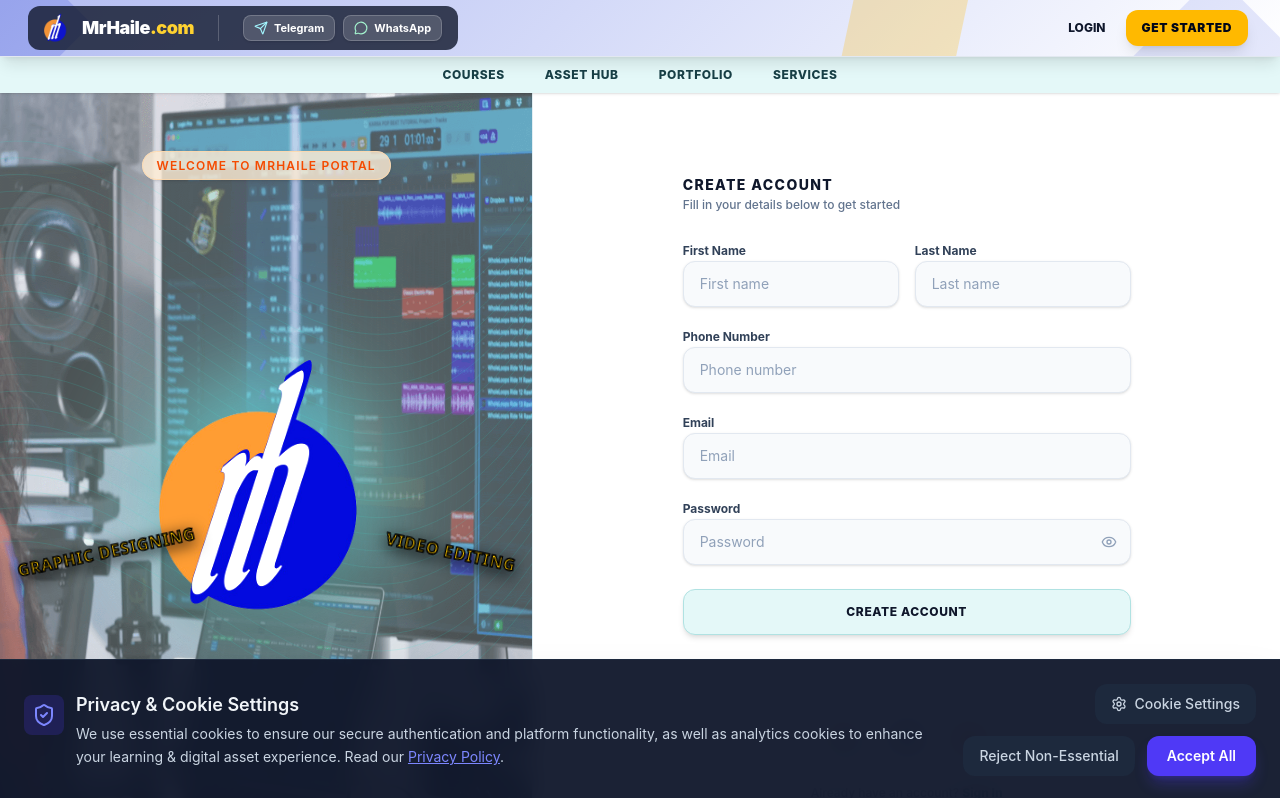
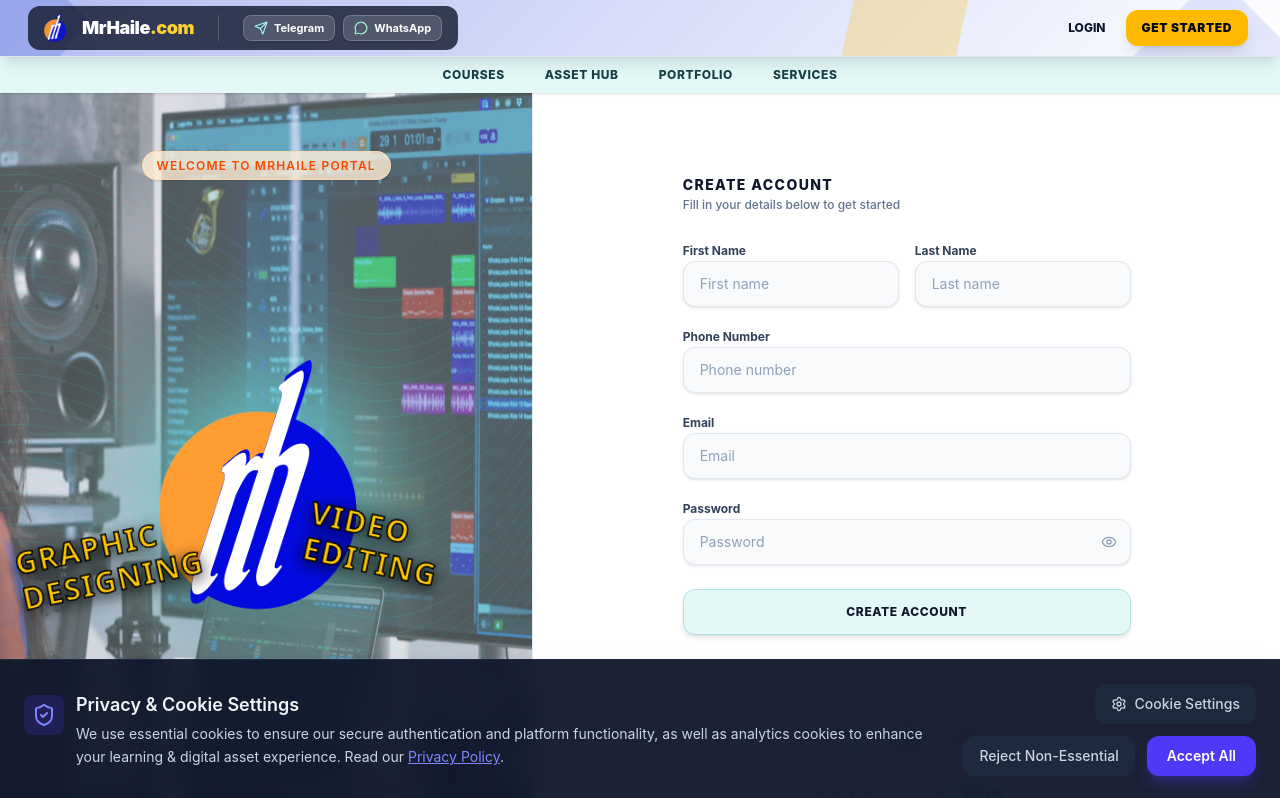
Before and after one commit to bante27/dgt-front, a React (Vite) app: page /register in a window 1280 px wide. Shown: the top 798 px of the page. Built offline with nearby package versions, Linux system fonts and the light colour scheme; no server answers.

Commit message:
update login

```diff
--- a/src/pages/Register.jsx
+++ b/src/pages/Register.jsx
@@ -185,8 +185,7 @@ export default function Register() {
             Welcome to MrHaile Portal
           </span>
         </div>
-
-        {/* Absolutely Centered Logo */}
+ {/* Absolutely Centered Logo */}
         <div className="absolute inset-0 m-auto w-full max-w-[420px] h-48 sm:h-60 md:h-72 flex items-center justify-center z-10 pointer-events-none">
           <div className="relative w-full h-full flex items-center justify-center pointer-events-auto">
             {/* Shaded Backdrop Aura */}
@@ -200,18 +199,24 @@ export default function Register() {
         {/* Diagonal Text flanking the logo */}
         <div className="absolute inset-0 m-auto w-full h-full flex items-center justify-between px-4 z-20 pointer-events-none">
           <div className="transform -rotate-12 translate-y-16">
-            <h1 className="text-sm sm:text-base font-black tracking-wider text-yellow-400 drop-shadow-[0_4px_8px_rgba(0,0,0,0.9)] uppercase stroke-black [-webkit-text-stroke:1.5px_black]" style={{ fontFamily: 'system-ui, -apple-system, sans-serif' }}>
+            <h1
+              className="text-2xl sm:text-3xl font-black tracking-wider text-yellow-400 drop-shadow-[0_4px_8px_rgba(0,0,0,0.9)] uppercase [-webkit-text-stroke:1.5px_black]"
+              style={{ fontFamily: 'system-ui, -apple-system, sans-serif' }}
+            >
               GRAPHIC DESIGNING
             </h1>
           </div>
+
           <div className="transform rotate-12 translate-y-16">
-            <h1 className="text-sm sm:text-base font-black tracking-wider text-yellow-400 drop-shadow-[0_4px_8px_rgba(0,0,0,0.9)] uppercase stroke-black [-webkit-text-stroke:1.5px_black]" style={{ fontFamily: 'system-ui, -apple-system, sans-serif' }}>
+            <h1
+              className="text-2xl sm:text-3xl font-black tracking-wider text-yellow-400 drop-shadow-[0_4px_8px_rgba(0,0,0,0.9)] uppercase [-webkit-text-stroke:1.5px_black]"
+              style={{ fontFamily: 'system-ui, -apple-system, sans-serif' }}
+            >
               VIDEO EDITING
             </h1>
           </div>
         </div>
       </div>
-
       {/* Right Form Area with Sticky Action Button Container */}
       <div className="w-full md:w-7/12 bg-white flex items-center justify-center p-6 sm:p-10 lg:p-4">
         <div className="max-w-md w-full space-y-6">
```
